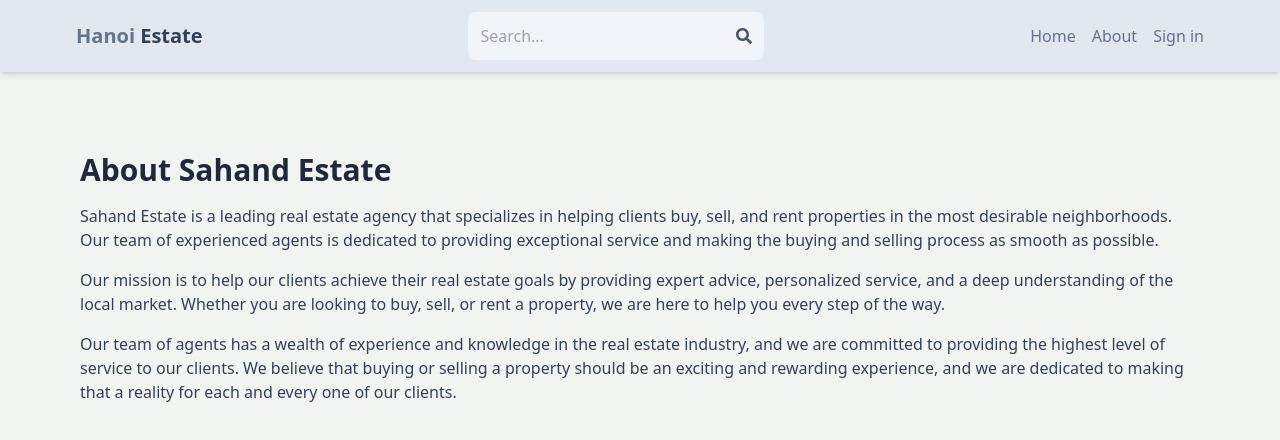
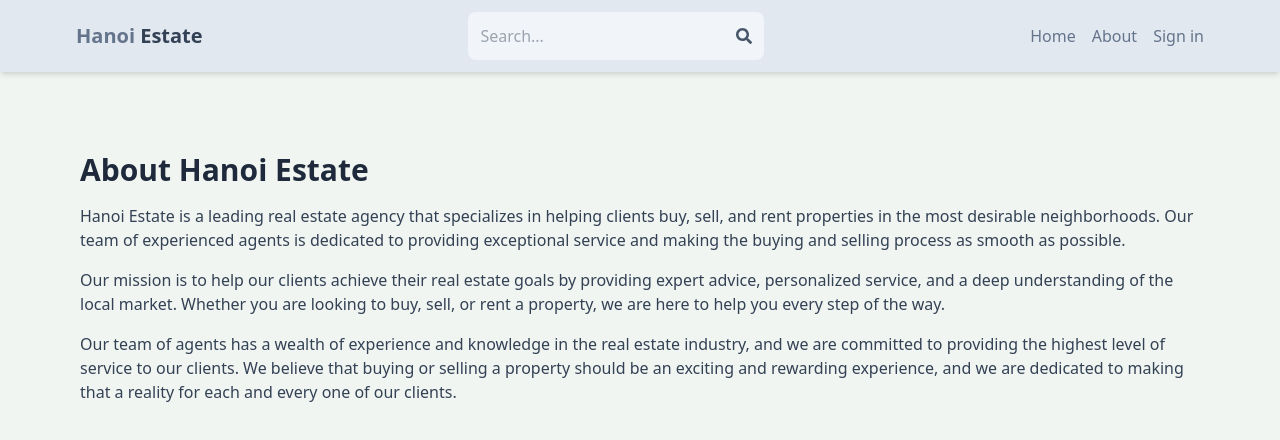
Before and after one commit to sonng17/estate-marketplace, a React (Vite) app in the folder client/: page /about in a window 1280 px wide. Shown: the top 440 px of the page. Built offline with nearby package versions, Linux system fonts and the light colour scheme; no server answers.

Commit message:
name fix

```diff
--- a/client/src/pages/About.jsx
+++ b/client/src/pages/About.jsx
@@ -5,10 +5,10 @@ export default function About() {
   return (
     <div className="py-20 px-4 max-w-6xl mx-auto">
       <h1 className="text-3xl font-bold mb-4 text-slate-800">
-        About Sahand Estate
+        About Hanoi Estate
       </h1>
       <p className="mb-4 text-slate-700">
-        Sahand Estate is a leading real estate agency that specializes in
+        Hanoi Estate is a leading real estate agency that specializes in
         helping clients buy, sell, and rent properties in the most desirable
         neighborhoods. Our team of experienced agents is dedicated to providing
         exceptional service and making the buying and selling process as smooth
--- a/client/src/pages/Home.jsx
+++ b/client/src/pages/Home.jsx
@@ -56,7 +56,7 @@ function Home() {
           place with ease
         </h1>
         <div className="text-gray-400 text-xs sm:text-sm">
-          Sahand Estate is the best place to find your next perfect place to
+          Hanoi Estate is the best place to find your next perfect place to
           live.
           <br />
           We have a wide range of properties for you to choose from.
```
